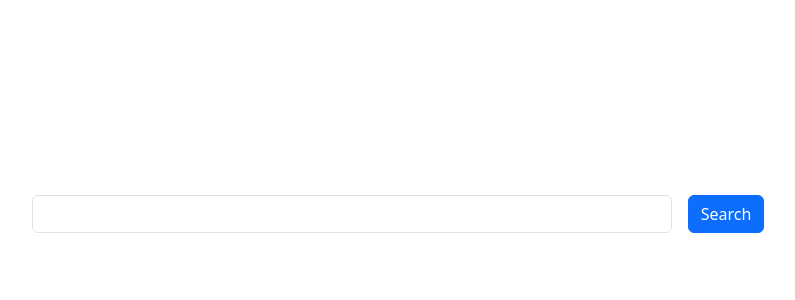
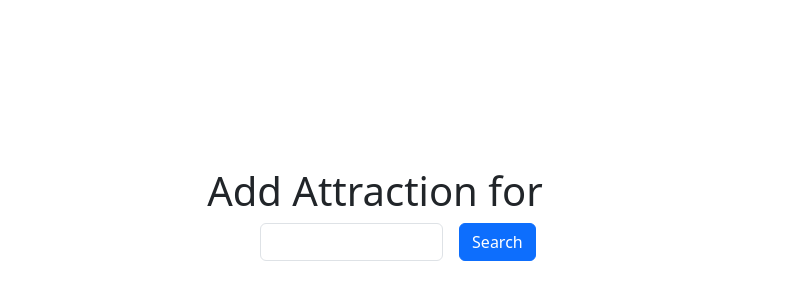
Before and after one commit to AdamC7313/itinerary-project, a Next.js app: page /itinerary/1/addAttraction in a window 1280 px wide. Shown: the part 186-486 px from the top of the page, without its empty margins (250-1045 px from the left). Built offline with nearby package versions, Linux system fonts and the light colour scheme.

Commit message:
add useparams

```diff
--- a/app/itinerary/[id]/addAttraction/page.js
+++ b/app/itinerary/[id]/addAttraction/page.js
@@ -1,18 +1,30 @@
 'use client';
+import { useParams } from 'next/navigation';
 import React from 'react';
 import { useDispatch } from 'react-redux';
 import { useSelector } from 'react-redux';
 
 const AddAttraction = () => {
   const dispatch = useDispatch();
+
+  const { id } = useParams();
+
   const trips = useSelector((state) => state.trips.trips);
+  const trip = trips.filter((trip) => trip.id === id);
+
+  console.log(trips)
+  console.log(trip)
+
   return (
+    <div>
+    <h1>Add Attraction for {}</h1>
     <div className='w-100 d-flex justify-content-center align-items-center'>
       <div className="searchbar d-flex w-100 justify-content-center align-items-center">
         <input className='form-control search mx-3 w-50'></input>
         <button className='btn btn-primary searchButton'>Search</button>
       </div>
     </div>
+    </div>
   )
 }
 
```
